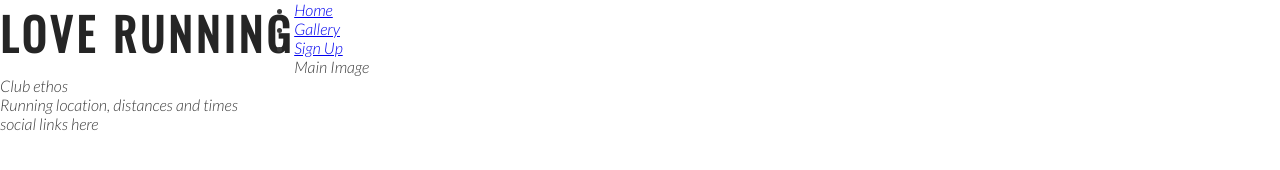
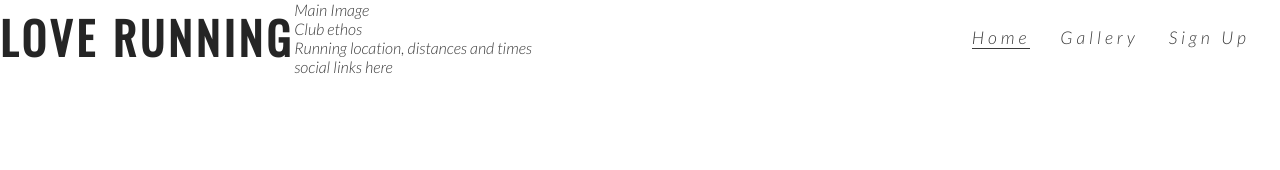
Before and after one commit to ZackOcall/love-running, a plain HTML site: page index.html in a window 1280 px wide. Drawn offline with nearby package versions, Linux system fonts and the light colour scheme.

Commit message:
add navigation hover stylings

```diff
--- a/assets/css/style.css
+++ b/assets/css/style.css
@@ -25,3 +25,32 @@ h1, h2 {
     float: left;
     font-size: 280%;
 }
+
+/*munu styles*/
+
+#menu {
+    font-size: 110%;
+    letter-spacing: 4px;
+}
+
+#menu, #logo {
+    line-height: 75px;
+}
+
+#menu li {
+    float: right;
+    list-style-type: none;
+    margin-right: 30px;
+}
+
+#menu a {
+    text-decoration: none;
+    color: inherit;
+}
+
+#menu a:hover {
+    border-bottom: 1px solid #3a3a3a;
+}
+.active {
+    border-bottom: 1px solid #3a3a3a;
+}
--- a/index.html
+++ b/index.html
@@ -18,16 +18,18 @@
             <h1 id="logo">Love Running</h1>
         </a>
         <nav>
-            <ul>
+            <ul id="menu">
                 <li>
-                    <a href="index.html">Home</a>
+                    <a href="#">Sign Up</a>
                 </li>
                 <li>
                     <a href="#">Gallery</a>
                 </li>
                 <li>
-                    <a href="#">Sign Up</a>
+                    <a href="index.html" class="active">Home</a>
                 </li>
+
+
             </ul>
         </nav>
     </header>
```
